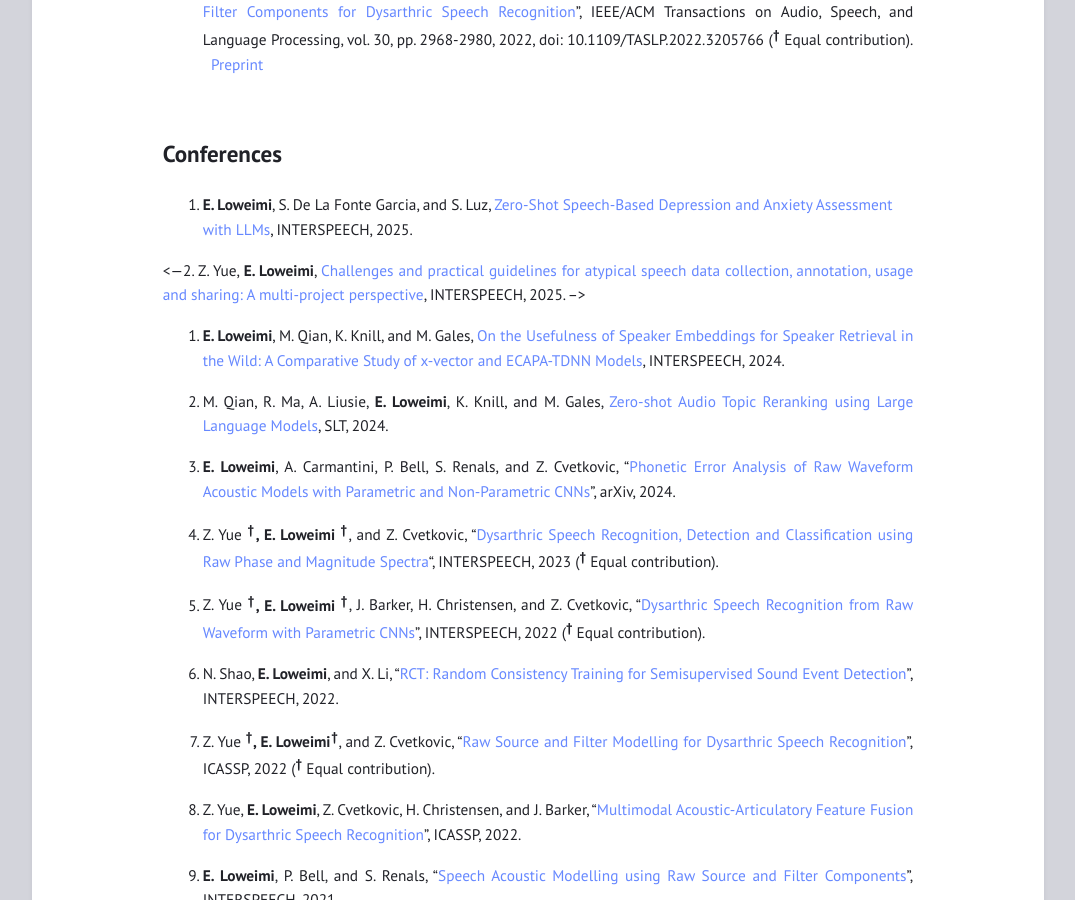
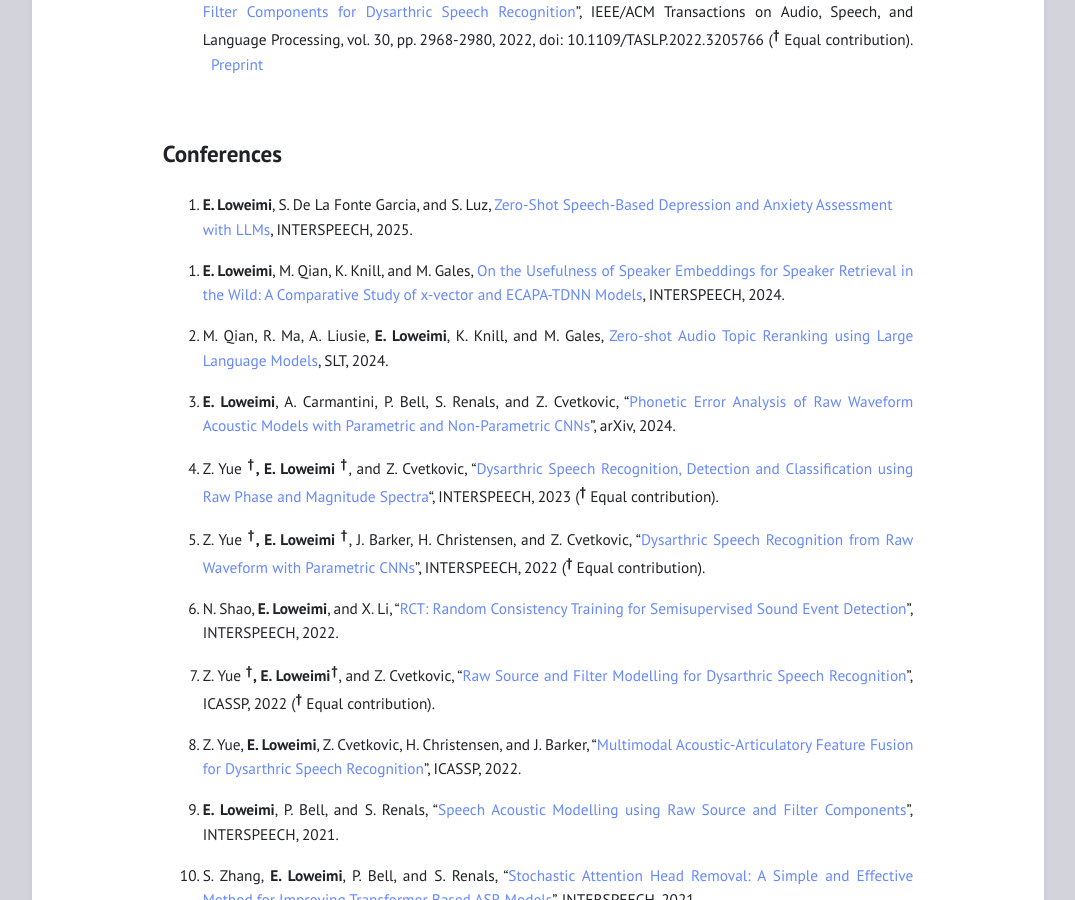
Before and after one commit to eloweimi/eloweimi.github.io, a Jekyll site: the page built from publications.md, in a window 1280 px wide and 900 px high, scrolled down 793 px. Shown: the whole window, without its empty margins (102-1177 px from the left). Built offline with Jekyll 4.4.1, drawn with Linux system fonts in a browser that asks for light colours.

Commit message:
Update publications.md

```diff
--- a/publications.md
+++ b/publications.md
@@ -31,7 +31,7 @@ Modelling from Raw Source and Filter Components for Dysarthric Speech Recognitio
 
  1. **E. Loweimi**, S. De La Fonte Garcia, and S. Luz, [Zero-Shot Speech-Based Depression and Anxiety Assessment with LLMs](https://www.isca-archive.org/interspeech_2024/loweimi24_interspeech.html), INTERSPEECH, 2025.
 
-<---2. Z. Yue, **E. Loweimi**, [Challenges and practical guidelines for atypical speech data collection,
+<!---2. Z. Yue, **E. Loweimi**, [Challenges and practical guidelines for atypical speech data collection,
 annotation, usage and sharing: A multi-project perspective](https://www.isca-archive.org/interspeech_2024/loweimi24_interspeech.html), INTERSPEECH, 2025.
 -->
 
```
